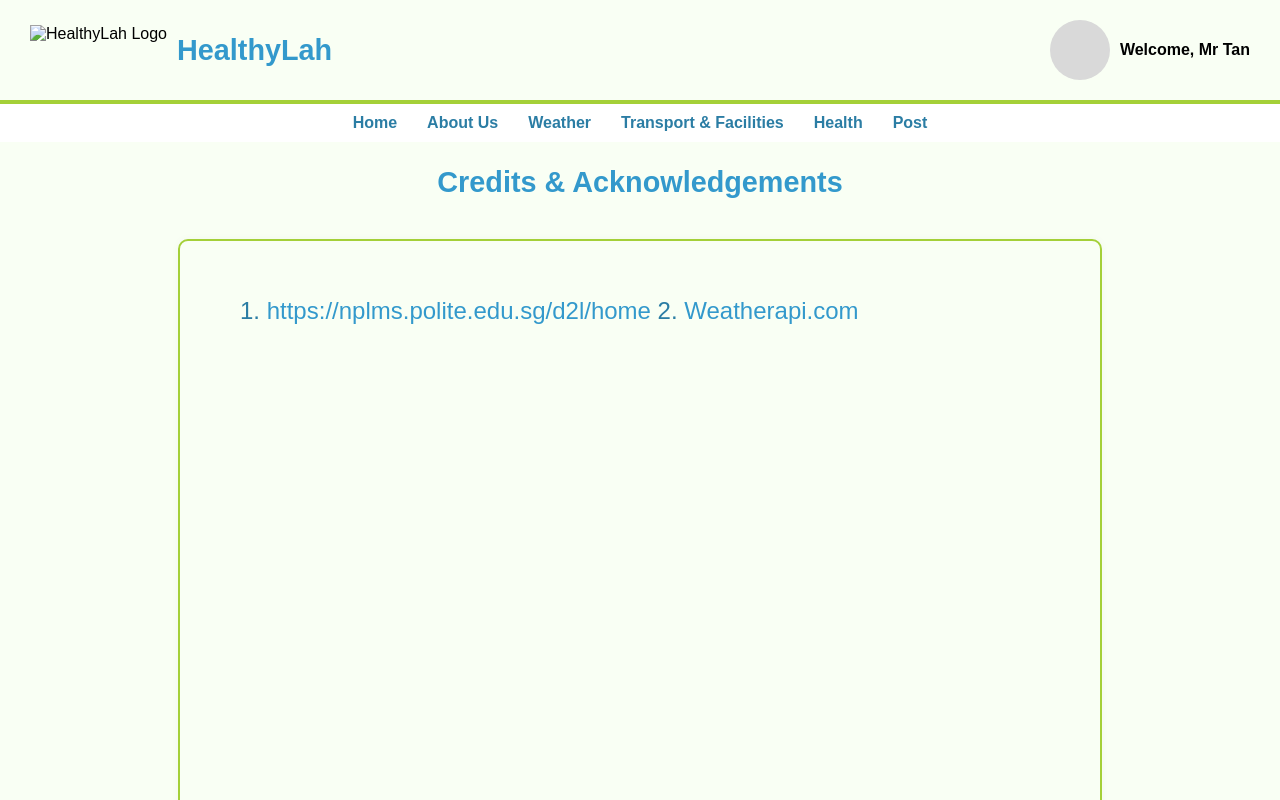
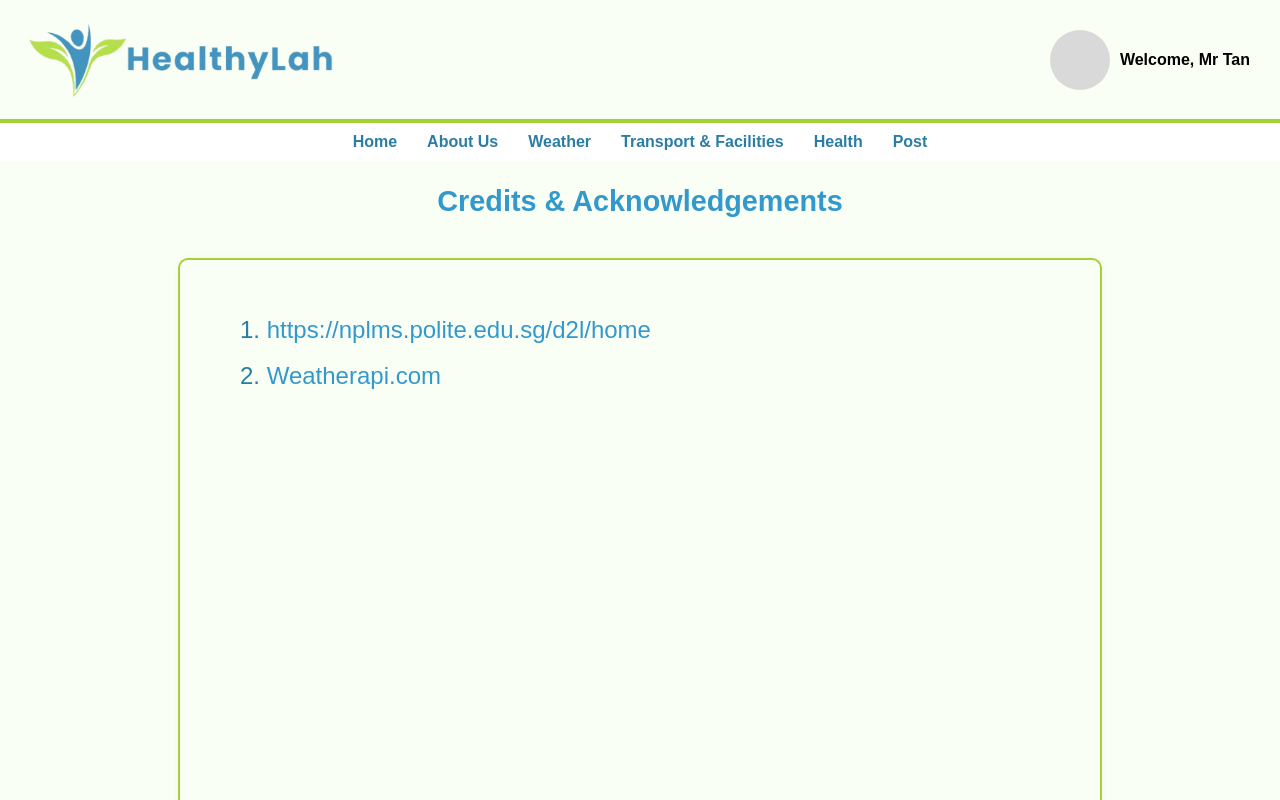
Before and after one commit to Justin0526/Tikam_Team_BED_SPM_Assignment, a website: page HealthyLah_DB/public/html/credits.html in a window 1280 px wide. Shown: the top 800 px of the page. Drawn offline with Linux system fonts and the light colour scheme.

Commit message:
fixed credits page (I think)

```diff
--- a/HealthyLah_DB/public/css/credits_page.css
+++ b/HealthyLah_DB/public/css/credits_page.css
@@ -21,8 +21,16 @@ body {
 }
 
 .logo-img {
-  height: 50px;
-  margin-right: 10px;
+  width: 100px;       /* Fixed width of the space it takes */
+  height: auto;       /* Maintain aspect ratio */
+  display: block;     /* So margin/padding works as expected */
+
+  transform: scale(4) translateX(30px);   /* Increase visual size by 1.5x */
+  transform-origin: center; /* Scale from the center of the image */
+
+  /* Optional: smoother scaling */
+  transition: transform 0.3s ease;
+
 }
 
 .logo-text {
--- a/HealthyLah_DB/public/html/credits.html
+++ b/HealthyLah_DB/public/html/credits.html
@@ -9,8 +9,8 @@
     <header class="top-bar">
         <div class="logo-bar">
             <div class="logo-container">
-                <img src="logo.png" alt="HealthyLah Logo" class="logo-img"> <!-- Replace with actual logo path -->
-                <span class="logo-text">HealthyLah</span>
+                <img src="../images/logo_horizontal copy.png" alt="HealthyLah Logo" class="logo-img"> <!-- Replace with actual logo path -->
+
             </div>
             <div class="profile">
                 <div class="profile-pic"></div>
@@ -18,7 +18,7 @@
             </div>
         </div>
         <nav class="nav-bar">
-        <a href="#">Home</a>
+        <a href="index.html">Home</a>
         <a href="about_us.html">About Us</a>
         <a href="#">Weather</a>
         <a href="#">Transport & Facilities</a>
@@ -26,11 +26,14 @@
         <a href="post_forum.html">Post</a>
         </nav>
     </header>
+
     <h2>Credits & Acknowledgements</h2>
   <section class="credit-section">
   <ul>
     <li>
       1. <a href="https://nplms.polite.edu.sg/d2l/home">https://nplms.polite.edu.sg/d2l/home</a>
+    </li>
+    <li>
       2. <a href="https://www.weatherapi.com/">Weatherapi.com</a>
     </li>
   </ul>
```
